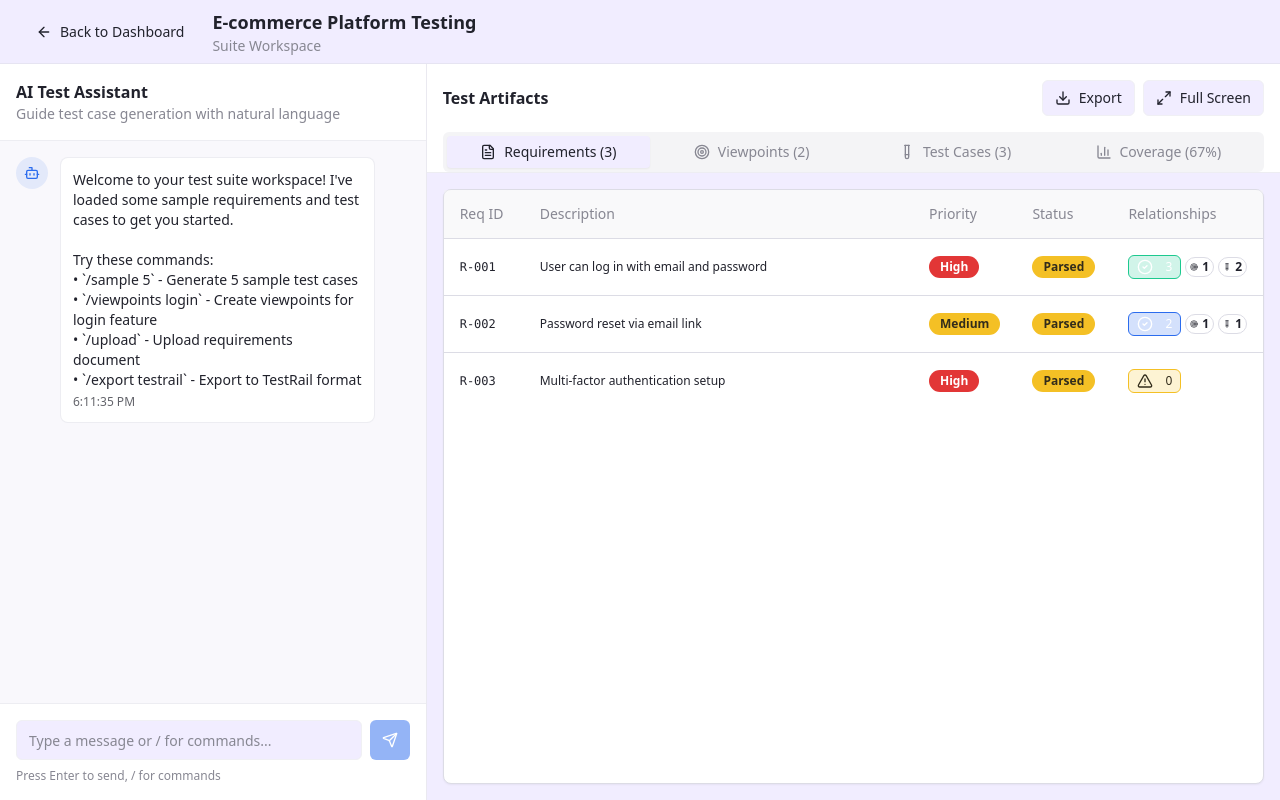
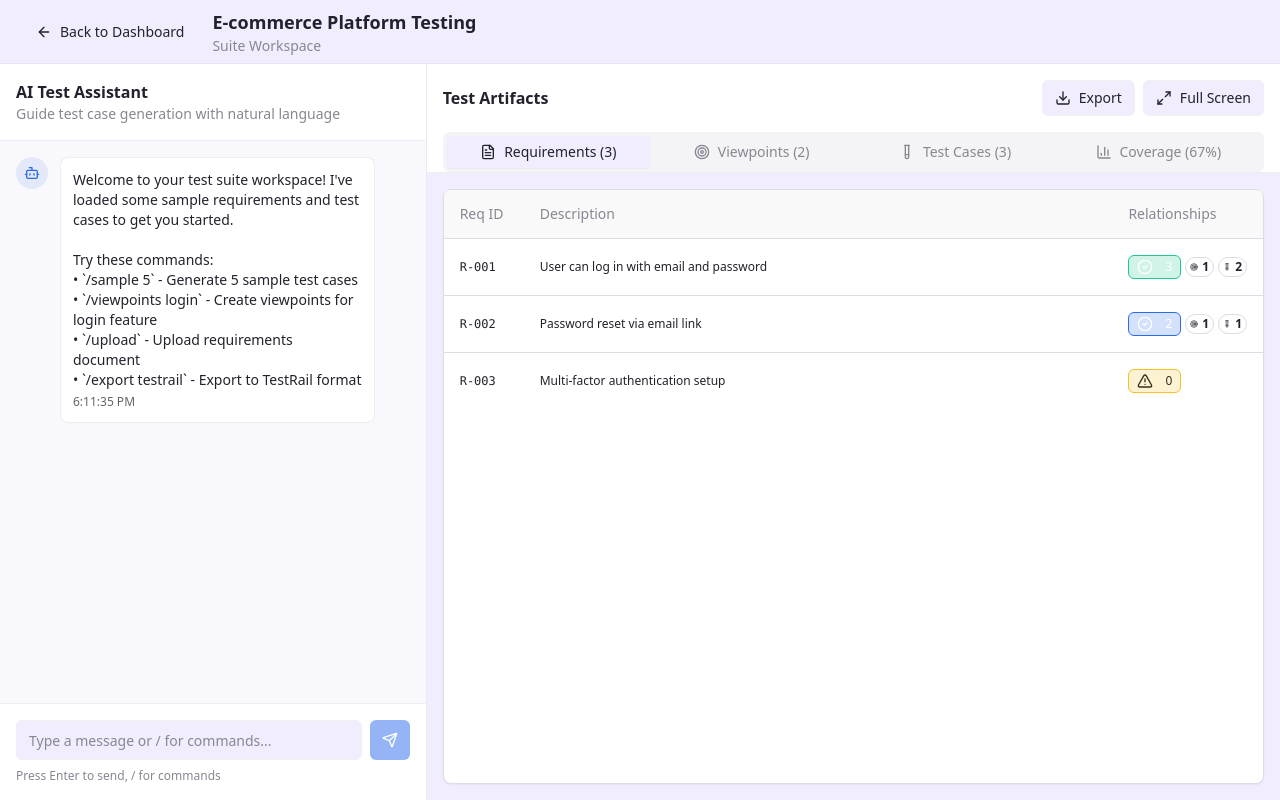
Before and after one commit to GrandPurpleOcelot/testvista-v2, a React (Vite) app: page /suite/1 in a window 1280 px wide. Built offline with nearby package versions, Linux system fonts and the light colour scheme.

Commit message:
Remove columns from Requirement section
Removed the "Status" and "Priority" columns from the Requirement section on the `/suite/:id` page.

```diff
--- a/src/components/suite/artifacts-panel.tsx
+++ b/src/components/suite/artifacts-panel.tsx
@@ -316,8 +316,6 @@ export function ArtifactsPanel({
                     <TableRow>
                       <TableHead className={isFullScreen ? "w-24" : "w-20"}>Req ID</TableHead>
                       <TableHead className={isFullScreen ? "min-w-[400px]" : ""}>Description</TableHead>
-                      <TableHead className={isFullScreen ? "w-32" : "w-24"}>Priority</TableHead>
-                      <TableHead className={isFullScreen ? "w-32" : "w-24"}>Status</TableHead>
                       <TableHead className={isFullScreen ? "w-48" : "w-32"}>Relationships</TableHead>
                       {isFullScreen && <TableHead className="w-40">Last Modified</TableHead>}
                     </TableRow>
@@ -344,16 +342,6 @@ export function ArtifactsPanel({
                             field="description"
                             multiline
                           />
-                        </TableCell>
-                        <TableCell>
-                          <Badge className={getPriorityColor(req.priority)}>
-                            {req.priority}
-                          </Badge>
-                        </TableCell>
-                        <TableCell>
-                          <Badge className={getStatusColor(req.status)}>
-                            {req.status}
-                          </Badge>
                         </TableCell>
                         <TableCell>
                           <RelationshipIndicator
```
